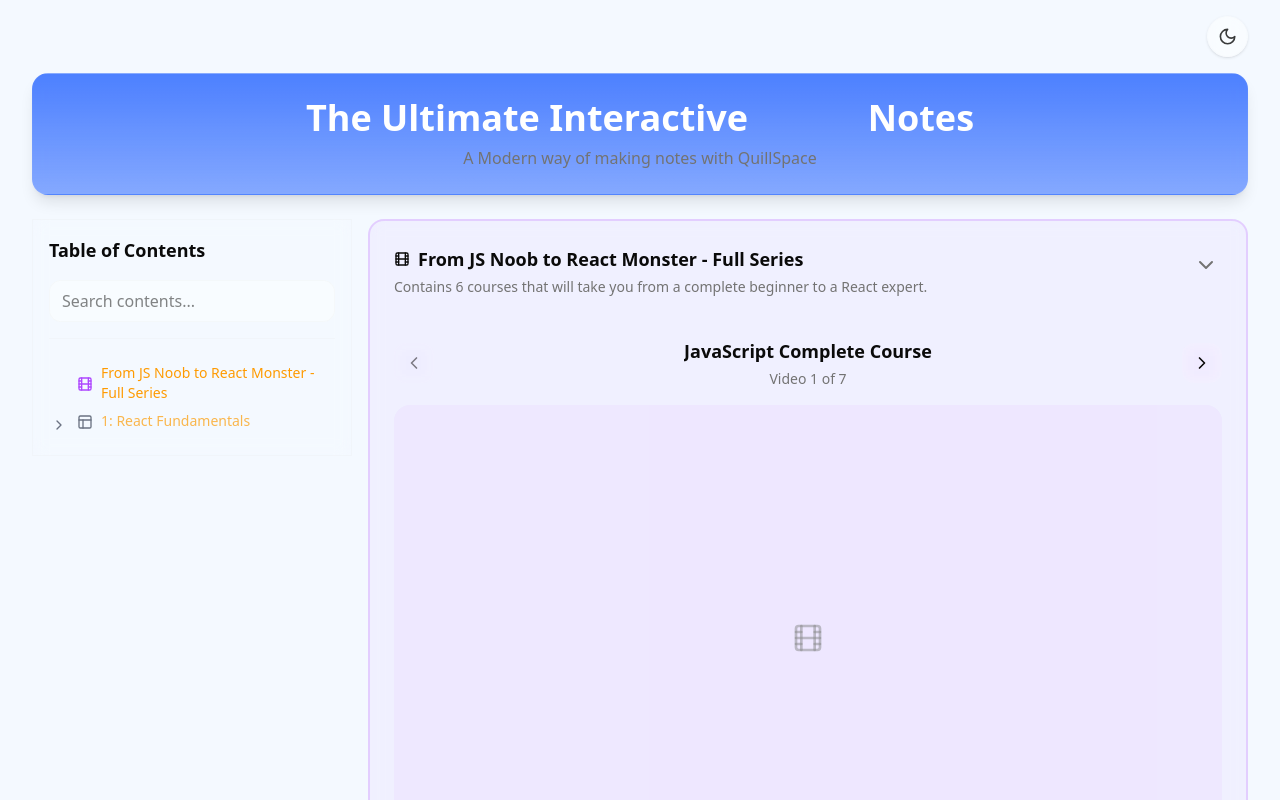
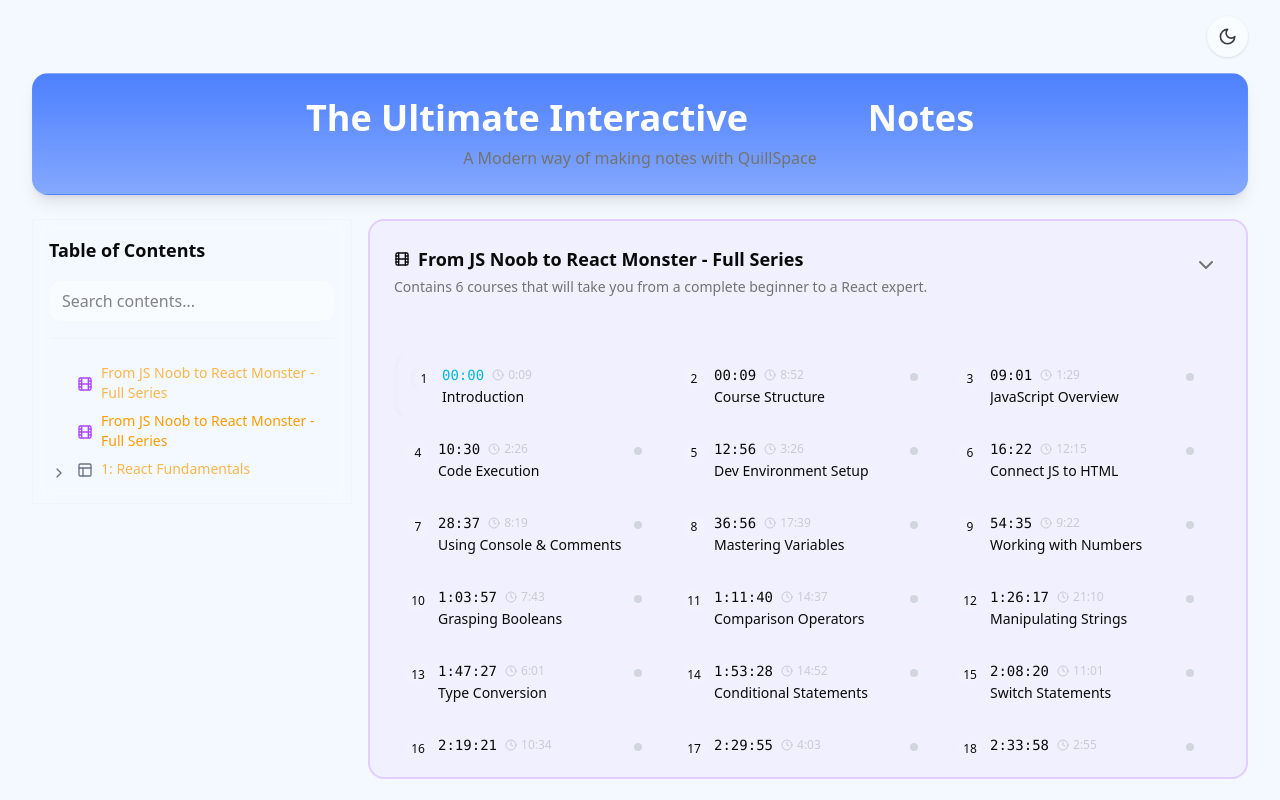
Before and after one commit to SherryMaster/QuillSpace-Starting, a React (Vite) app: page / in a window 1280 px wide. Shown: the top 800 px of the page. Built offline with nearby package versions, Linux system fonts and the light colour scheme.

Commit message:
add a single video player above multi video player

```diff
--- a/src/App.tsx
+++ b/src/App.tsx
@@ -15,6 +15,15 @@
       emphasizedColors="cyan"
     >
       <ContentBlock
+        title='From JS Noob to React Monster - Full Series'
+        subtitle='Contains 6 courses that will take you from a complete beginner to a React expert.'
+        type="Media"
+        mediaType='Video'
+        timestampsColor='cyan'
+        url="https://www.youtube.com/watch?v=H3XIJYEPdus"
+        timestamps={javascript_timestamps}
+      /> {/* YouTube video */}
+<ContentBlock
         title='From JS Noob to React Monster - Full Series'
         subtitle='Contains 6 courses that will take you from a complete beginner to a React expert.'
         type="Media"
```
